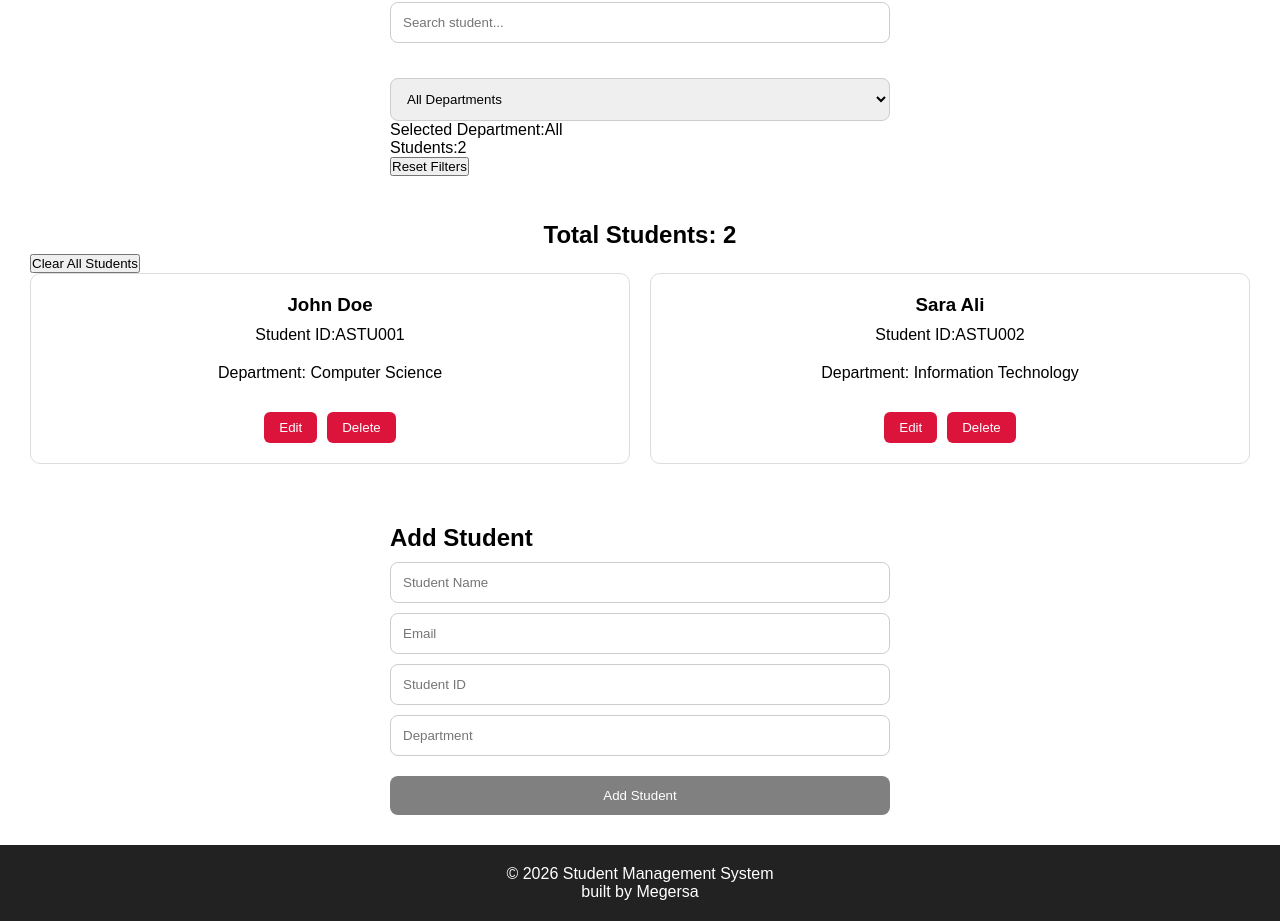
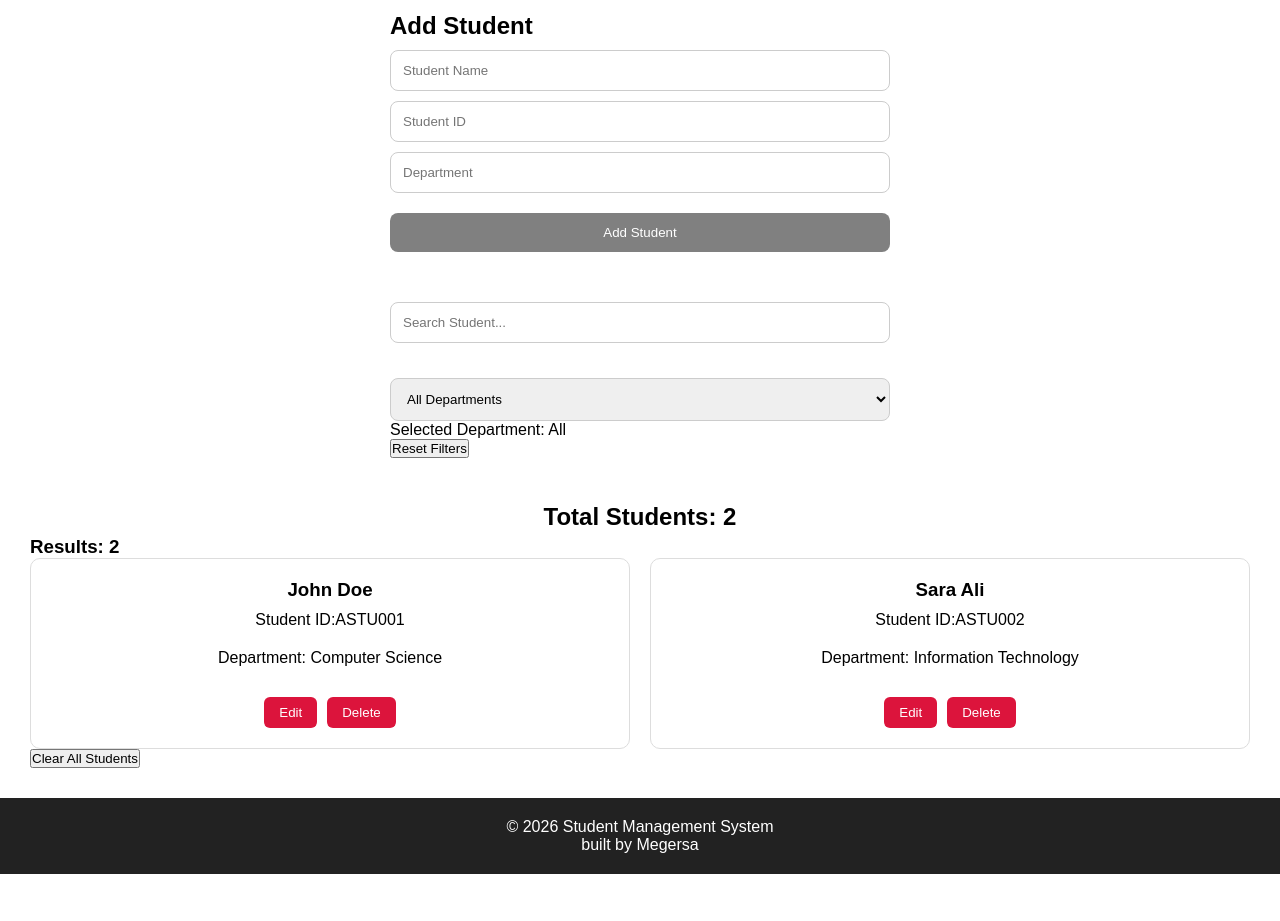
Before and after one commit to megersa27/Student-Management-System, a React (Vite) app: page / in a window 1280 px wide. Shown: the part 292-1213 px from the top of the page. After the commit the page ends 1166 px from the top, so only its background shows below. Built offline with nearby package versions, Linux system fonts and the light colour scheme.

Commit message:
Refactor student logic into custom hook

```diff
--- /dev/null
+++ b/src/hooks/useStudents.js
@@ -0,0 +1,62 @@
+import { useState, useEffect } from "react";
+
+function useStudents() {
+  const [students, setStudents] = useState(() => {
+    const saved = localStorage.getItem("students");
+
+    return saved
+      ? JSON.parse(saved)
+      : [
+          {
+            id: 1,
+            name: "John Doe",
+            studentId: "ASTU001",
+            department: "Computer Science",
+          },
+          {
+            id: 2,
+            name: "Sara Ali",
+            studentId: "ASTU002",
+            department: "Information Technology",
+          },
+        ];
+  });
+
+  useEffect(() => {
+    localStorage.setItem(
+      "students",
+      JSON.stringify(students)
+    );
+  }, [students]);
+
+  const addStudent = (student) => {
+    setStudents([...students, student]);
+  };
+
+  const deleteStudent = (id) => {
+    setStudents(
+      students.filter(
+        (student) => student.id !== id
+      )
+    );
+  };
+
+  const updateStudent = (updatedStudent) => {
+    setStudents(
+      students.map((student) =>
+        student.id === updatedStudent.id
+          ? updatedStudent
+          : student
+      )
+    );
+  };
+
+  return {
+    students,
+    addStudent,
+    deleteStudent,
+    updateStudent,
+  };
+}
+
+export default useStudents;
--- a/src/pages/Home.jsx
+++ b/src/pages/Home.jsx
@@ -1,73 +1,54 @@
-import { useState, useEffect } from "react";
-
+import { useState } from "react";
 import Navbar from "../components/Navbar";
 import Footer from "../components/Footer";
 import StudentCard from "../components/StudentCard";
+import useStudents from "../hooks/useStudents";
 
 function Home() {
-  const [students, setStudents] = useState(() => {
-  const savedStudents =
-    localStorage.getItem("students");
+  const {
+    students,
+    addStudent,
+    deleteStudent,
+    updateStudent,
+    clearStudents,
+    totalStudents,
+  } = useStudents();
 
-  return savedStudents
-    ? JSON.parse(savedStudents)
-    : [
-        {
-          id: 1,
-          name: "John Doe",
-          studentId: "ASTU001",
-          department: "Computer Science",
-        },
-        {
-          id: 2,
-          name: "Sara Ali",
-          studentId: "ASTU002",
-          department: "Information Technology",
-        },
-      ];
-});
   const [name, setName] = useState("");
   const [studentId, setStudentId] = useState("");
   const [department, setDepartment] = useState("");
-  const [email, setEmail] = useState("");
+
   const [editingId, setEditingId] = useState(null);
+
   const [searchTerm, setSearchTerm] = useState("");
-  const [selectedDepartment, setSelectedDepartment] = useState("All");
 
-  useEffect(() => {
-  localStorage.setItem(
-    "students",
-    JSON.stringify(students)
-  );
-}, [students]);
-useEffect(() => {
-  console.log("Students updated");
-}, [students]);
+  const [selectedDepartment, setSelectedDepartment] =
+    useState("All");
 
-  const addStudent = () => {
-    if (!name || !studentId || !department || !email) {
+  const handleSubmit = () => {
+    if (!name || !studentId || !department) {
       alert("Please fill all fields");
       return;
     }
 
     if (editingId) {
-      const updatedStudents = students.map((student) =>
-        student.id === editingId
-          ? {
-              ...student,
+      const updatedStudent = {
+        id: editingId,
         name,
         studentId,
         department,
-            }
-          : student,
-      );
-      setStudents(updatedStudents);
+      };
+
+      updateStudent(updatedStudent);
+
       setEditingId(null);
     } else {
-      const existingStudent = students.find(
-        (student) => student.studentId === studentId,
+      const exists = students.find(
+        (student) =>
+          student.studentId === studentId
       );
-      if (existingStudent) {
+
+      if (exists) {
         alert("Student ID already exists");
         return;
       }
@@ -75,26 +56,16 @@ useEffect(() => {
       const newStudent = {
         id: Date.now(),
         name,
-        email,
         studentId,
         department,
       };
 
-      setStudents([...students, newStudent]);
+      addStudent(newStudent);
     }
 
     setName("");
-    setEmail(" ");
     setStudentId("");
     setDepartment("");
-  };
-
-  const deleteStudent = (id) => {
-    if (window.confirm("Delete this student?")) {
-      const updatedStudents = students.filter((student) => student.id !== id);
-
-      setStudents(updatedStudents);
-    }
   };
 
   const editStudent = (student) => {
@@ -115,40 +86,111 @@ useEffect(() => {
 
     const matchesDepartment =
       selectedDepartment === "All" ||
-    student.department === selectedDepartment;
+      student.department ===
+        selectedDepartment;
 
-  return matchesSearch && matchesDepartment;
+    return (
+      matchesSearch &&
+      matchesDepartment
+    );
   });
 
-const clearStudents = () => {
-  if (
-    window.confirm(
-      "Delete all students?"
-    )
-  ) {
-    setStudents([]);
-  }
-};
+  const sortedStudents = [...filteredStudents].sort(
+    (a, b) =>
+      a.name.localeCompare(b.name)
+  );
 
   return (
     <div className="app">
       <Navbar />
 
       <section className="hero">
-        <h1>Student Management System</h1>
-        <p>Manage students easily.</p>
+        <h1>
+          Student Management System
+        </h1>
+
+        <p>
+          Manage students with React CRUD
+        </p>
       </section>
+
+      <div className="form-container">
+        <h2>
+          {editingId
+            ? "Editing Student"
+            : "Add Student"}
+        </h2>
+
+        <input
+          type="text"
+          placeholder="Student Name"
+          value={name}
+          onChange={(e) =>
+            setName(
+              e.target.value.toUpperCase()
+            )
+          }
+        />
+
+        <input
+          type="text"
+          placeholder="Student ID"
+          value={studentId}
+          disabled={editingId}
+          onChange={(e) =>
+            setStudentId(
+              e.target.value
+            )
+          }
+        />
+
+        <input
+          type="text"
+          placeholder="Department"
+          value={department}
+          onChange={(e) =>
+            setDepartment(
+              e.target.value
+            )
+          }
+        />
+
+        <button onClick={handleSubmit}>
+          {editingId
+            ? "Update Student"
+            : "Add Student"}
+        </button>
+
+        {editingId && (
+          <button
+            onClick={() => {
+              setEditingId(null);
+              setName("");
+              setStudentId("");
+              setDepartment("");
+            }}
+          >
+            Cancel
+          </button>
+        )}
+      </div>
 
       <div className="search-container">
         <input
           type="text"
-          placeholder="Search student..."
+          placeholder="Search Student..."
           value={searchTerm}
-          onChange={(e) => setSearchTerm(e.target.value)}
+          onChange={(e) =>
+            setSearchTerm(
+              e.target.value
+            )
+          }
         />
+
         {searchTerm && (
           <p>
             Searching:
+            {" "}
             {searchTerm}
           </p>
         )}
@@ -158,34 +200,43 @@ const clearStudents = () => {
         <select
           value={selectedDepartment}
           onChange={(e) =>
-      setSelectedDepartment(e.target.value)
+            setSelectedDepartment(
+              e.target.value
+            )
           }
         >
-    <option value="All">All Departments</option>
+          <option value="All">
+            All Departments
+          </option>
+
           <option value="Computer Science">
             Computer Science
           </option>
+
           <option value="Software Engineering">
             Software Engineering
           </option>
+
           <option value="Information Technology">
             Information Technology
           </option>
+
           <option value="Electrical Engineering">
             Electrical Engineering
           </option>
         </select>
+
         <p>
           Selected Department:
+          {" "}
           {selectedDepartment}
         </p>
-<p>
-  Students:
-  {filteredStudents.length}
-</p>
+
         <button
           onClick={() => {
-    setSelectedDepartment("All");
+            setSelectedDepartment(
+              "All"
+            );
             setSearchTerm("");
           }}
         >
@@ -194,67 +245,44 @@ const clearStudents = () => {
       </div>
 
       <div className="students-container">
-        <h2> Total Students: {students.length} </h2>
-        <button onClick={clearStudents}>
-  Clear All Students
-</button>
+        <h2>
+  Total Students: {students.length}
+</h2>
+        <h3>
+          Results:
+          {" "}
+          {sortedStudents.length}
+        </h3>
 
-        {filteredStudents.length === 0 && <p>No students found.</p>}
+        {sortedStudents.length ===
+          0 && (
+          <p>
+            No students found.
+          </p>
+        )}
+
         <div className="student-list">
-          {filteredStudents.map((student) => (
+          {sortedStudents.map(
+            (student) => (
               <StudentCard
                 key={student.id}
                 student={student}
-              deleteStudent={deleteStudent}
-              editStudent={editStudent}
+                deleteStudent={
+                  deleteStudent
+                }
+                editStudent={
+                  editStudent
+                }
               />
-          ))}
-        </div>
+            )
+          )}
         </div>
 
-      <div className="form-container">
-        <h2>Add Student</h2>
-        <input
-          type="text"
-          placeholder="Student Name"
-          value={name}
-          onChange={(e) => setName(e.target.value)}
-        />
-        <input
-          type="email"
-          placeholder="Email"
-          value={email}
-          onChange={(e) => setEmail(e.target.value)}
-        />
-        <input
-          type="text"
-          placeholder="Student ID"
-          value={studentId}
-          disabled={editingId}
-          onChange={(e) => setStudentId(e.target.value)}
-        />
-        <input
-          type="text"
-          placeholder="Department"
-          value={department}
-          onChange={(e) => setDepartment(e.target.value)}
-        />
-        <button onClick={addStudent}>
-          {editingId ? "Update Student" : "Add Student"}
-        </button>{" "}
-        {editingId && (
         <button
-            onClick={() => {
-              setEditingId(null);
-              setName("");
-              setStudentId("");
-              setDepartment("");
-              setEmail("");
-            }}
+          onClick={clearStudents}
         >
-            Cancel
+          Clear All Students
         </button>
-        )}
       </div>
 
       <Footer />
```
Lines whose indentation alone changed are shown as unchanged.
